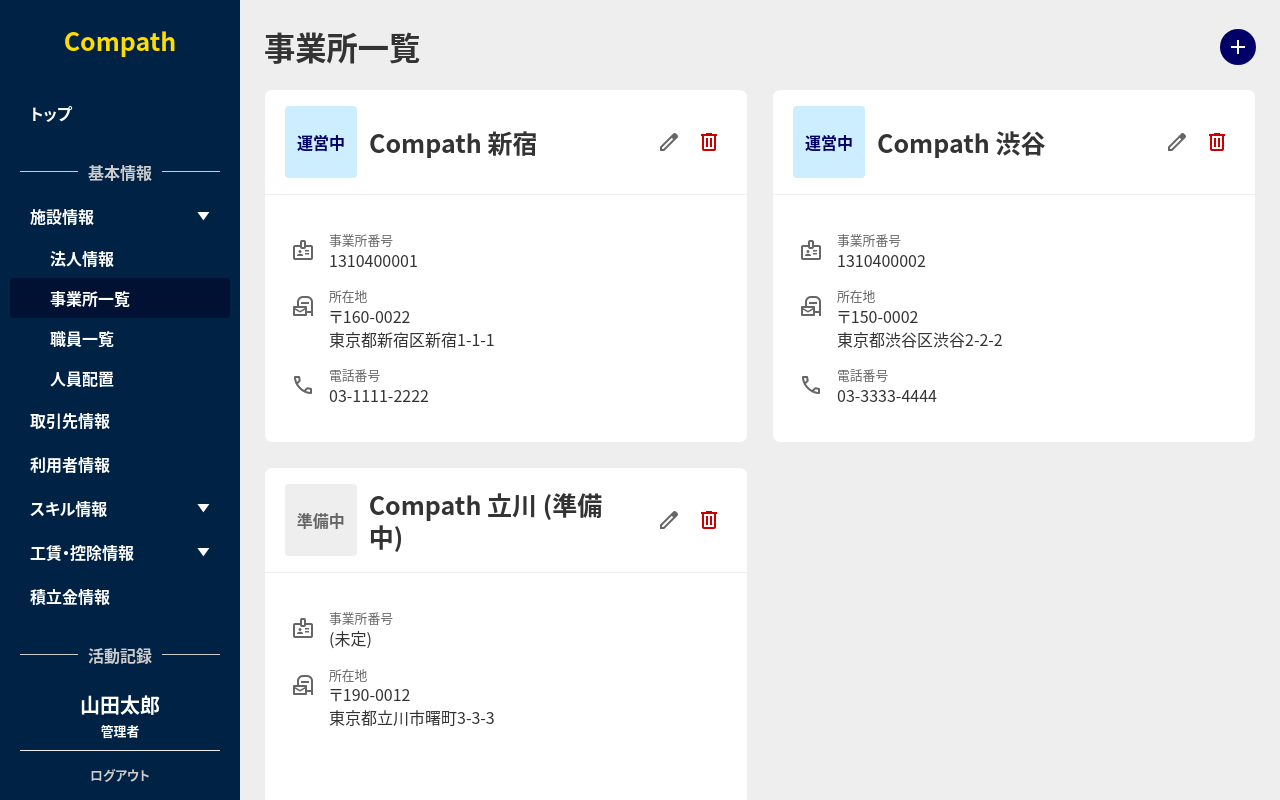
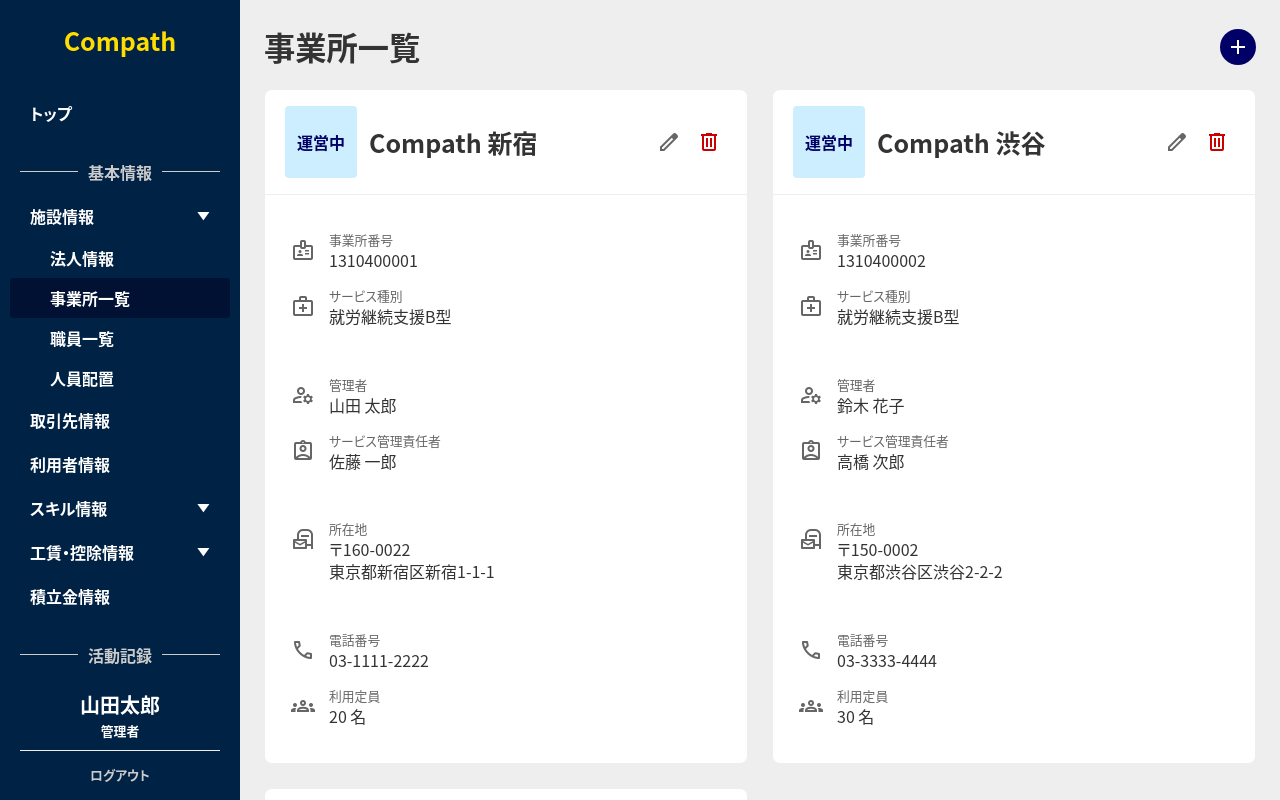
Before and after one commit to megdisc/p2508e, a plain HTML site: page offices.html in a window 1280 px wide. Drawn offline with nearby package versions, Linux system fonts and the light colour scheme.

Commit message:
251111-205

```diff
--- a/offices.html
+++ b/offices.html
@@ -58,6 +58,8 @@
                         </div>
                     </div>
                     <div class="card-body">
+                        <div class="data-group-wrapper">
+
                             <dl class="data-grid-icon-list">
                                 <dt class="data-grid-icon"><span class="material-symbols-outlined">badge</span></dt>
                                 <dd class="data-grid-text-block">
@@ -65,19 +67,50 @@
                                     <span class="data-grid-value">1310400001</span>
                                 </dd>
 
+                                <dt class="data-grid-icon"><span class="material-symbols-outlined">medical_services</span></dt>
+                                <dd class="data-grid-text-block">
+                                    <span class="data-grid-label">サービス種別</span>
+                                    <span class="data-grid-value">就労継続支援B型</span>
+                                </dd>
+                            </dl>
+
+                            <dl class="data-grid-icon-list">
+                                <dt class="data-grid-icon"><span class="material-symbols-outlined">manage_accounts</span></dt>
+                                <dd class="data-grid-text-block">
+                                    <span class="data-grid-label">管理者</span>
+                                    <span class="data-grid-value">山田 太郎</span>
+                                </dd>
+
+                                <dt class="data-grid-icon"><span class="material-symbols-outlined">assignment_ind</span></dt>
+                                <dd class="data-grid-text-block">
+                                    <span class="data-grid-label">サービス管理責任者</span>
+                                    <span class="data-grid-value">佐藤 一郎</span>
+                                </dd>
+                            </dl>
+
+                            <dl class="data-grid-icon-list">
                                 <dt class="data-grid-icon"><span class="material-symbols-outlined">local_post_office</span></dt>
                                 <dd class="data-grid-text-block">
                                     <span class="data-grid-label">所在地</span>
                                     <span class="data-grid-value">〒160-0022<br>東京都新宿区新宿1-1-1</span>
                                 </dd>
+                            </dl>
 
+                            <dl class="data-grid-icon-list">
                                 <dt class="data-grid-icon"><span class="material-symbols-outlined">call</span></dt>
                                 <dd class="data-grid-text-block">
                                     <span class="data-grid-label">電話番号</span>
                                     <span class="data-grid-value">03-1111-2222</span>
                                 </dd>
+
+                                <dt class="data-grid-icon"><span class="material-symbols-outlined">groups</span></dt>
+                                <dd class="data-grid-text-block">
+                                    <span class="data-grid-label">利用定員</span>
+                                    <span class="data-grid-value">20 名</span>
+                                </dd>
                             </dl>
-                    </div>
+
+                        </div> </div>
                 </div> <div class="card">
                     <div class="card-header">
                         <div class="card-header-info">
@@ -96,6 +129,8 @@
                         </div>
                     </div>
                     <div class="card-body">
+                        <div class="data-group-wrapper">
+
                             <dl class="data-grid-icon-list">
                                 <dt class="data-grid-icon"><span class="material-symbols-outlined">badge</span></dt>
                                 <dd class="data-grid-text-block">
@@ -103,19 +138,50 @@
                                     <span class="data-grid-value">1310400002</span>
                                 </dd>
 
+                                <dt class="data-grid-icon"><span class="material-symbols-outlined">medical_services</span></dt>
+                                <dd class="data-grid-text-block">
+                                    <span class="data-grid-label">サービス種別</span>
+                                    <span class="data-grid-value">就労継続支援B型</span>
+                                </dd>
+                            </dl>
+
+                            <dl class="data-grid-icon-list">
+                                <dt class="data-grid-icon"><span class="material-symbols-outlined">manage_accounts</span></dt>
+                                <dd class="data-grid-text-block">
+                                    <span class="data-grid-label">管理者</span>
+                                    <span class="data-grid-value">鈴木 花子</span>
+                                </dd>
+
+                                <dt class="data-grid-icon"><span class="material-symbols-outlined">assignment_ind</span></dt>
+                                <dd class="data-grid-text-block">
+                                    <span class="data-grid-label">サービス管理責任者</span>
+                                    <span class="data-grid-value">高橋 次郎</span>
+                                </dd>
+                            </dl>
+
+                            <dl class="data-grid-icon-list">
                                 <dt class="data-grid-icon"><span class="material-symbols-outlined">local_post_office</span></dt>
                                 <dd class="data-grid-text-block">
                                     <span class="data-grid-label">所在地</span>
                                     <span class="data-grid-value">〒150-0002<br>東京都渋谷区渋谷2-2-2</span>
                                 </dd>
+                            </dl>
 
+                            <dl class="data-grid-icon-list">
                                 <dt class="data-grid-icon"><span class="material-symbols-outlined">call</span></dt>
                                 <dd class="data-grid-text-block">
                                     <span class="data-grid-label">電話番号</span>
                                     <span class="data-grid-value">03-3333-4444</span>
                                 </dd>
+
+                                <dt class="data-grid-icon"><span class="material-symbols-outlined">groups</span></dt>
+                                <dd class="data-grid-text-block">
+                                    <span class="data-grid-label">利用定員</span>
+                                    <span class="data-grid-value">30 名</span>
+                                </dd>
                             </dl>
-                    </div>
+
+                        </div> </div>
                 </div> <div class="card">
                     <div class="card-header">
                         <div class="card-header-info">
@@ -134,6 +200,8 @@
                         </div>
                     </div>
                     <div class="card-body">
+                        <div class="data-group-wrapper">
+
                             <dl class="data-grid-icon-list">
                                 <dt class="data-grid-icon"><span class="material-symbols-outlined">badge</span></dt>
                                 <dd class="data-grid-text-block">
@@ -141,13 +209,22 @@
                                     <span class="data-grid-value">(未定)</span>
                                 </dd>
 
+                                <dt class="data-grid-icon"><span class="material-symbols-outlined">medical_services</span></dt>
+                                <dd class="data-grid-text-block">
+                                    <span class="data-grid-label">サービス種別</span>
+                                    <span class="data-grid-value">就労継続支援B型</span>
+                                </dd>
+                            </dl>
+
+                            <dl class="data-grid-icon-list">
                                 <dt class="data-grid-icon"><span class="material-symbols-outlined">local_post_office</span></dt>
                                 <dd class="data-grid-text-block">
                                     <span class="data-grid-label">所在地</span>
                                     <span class="data-grid-value">〒190-0012<br>東京都立川市曙町3-3-3</span>
                                 </dd>
                             </dl>
-                    </div>
+
+                        </div> </div>
                 </div> </div> </main>
     </div>
 
--- a/style.css
+++ b/style.css
@@ -653,19 +653,29 @@ h1 {
 
 /* --- 汎用データ表示: アイコンリスト (corporation.html 向け) --- */
 
-/* MODIFIED: .data-grid-icon-list を調整 (よりコンパクトに) */
+/* MODIFIED: .data-grid-icon-list を調整 (よりコンパクトに + Flexアイテムとして機能させる) */
 .data-grid-icon-list {
     display: grid;
-    grid-template-columns: 2.25rem 1fr; /* MODIFIED: アイコン幅を縮小 */
-    gap: 1rem 0.5rem; /* MODIFIED: 縦gap(余白)を縮小 */
+    grid-template-columns: 2.25rem 1fr;
+    gap: 1rem 0.5rem;
     align-items: flex-start;
+
+    /* ADDED: flexアイテムとしての振る舞いを定義 */
+    flex: 1; /* 伸びる */
+    min-width: 14rem; /* この幅を下回ると折り返す */
+}
+/* ADDED: カード内のデータセットを柔軟に折り返すためのラッパー */
+.data-group-wrapper {
+    display: flex;
+    flex-wrap: wrap; /* これがキー。自動で折り返す */
+    gap: 1rem 1.5rem; /* 縦横の余白 (行間 1rem, 列間 1.5rem) */
 }
 
 .data-grid-icon-list .data-grid-icon {
     color: var(--color-text-secondary);
     text-align: center;
     font-size: var(--font-size-lg);
-    padding-top: 0.125rem; /* MODIFIED: 垂直位置を微調整 */
+    padding-top: 0.125rem;
     margin: 0;
 }
 .data-grid-icon-list .data-grid-text-block {
```
Lines whose indentation alone changed are shown as unchanged.
